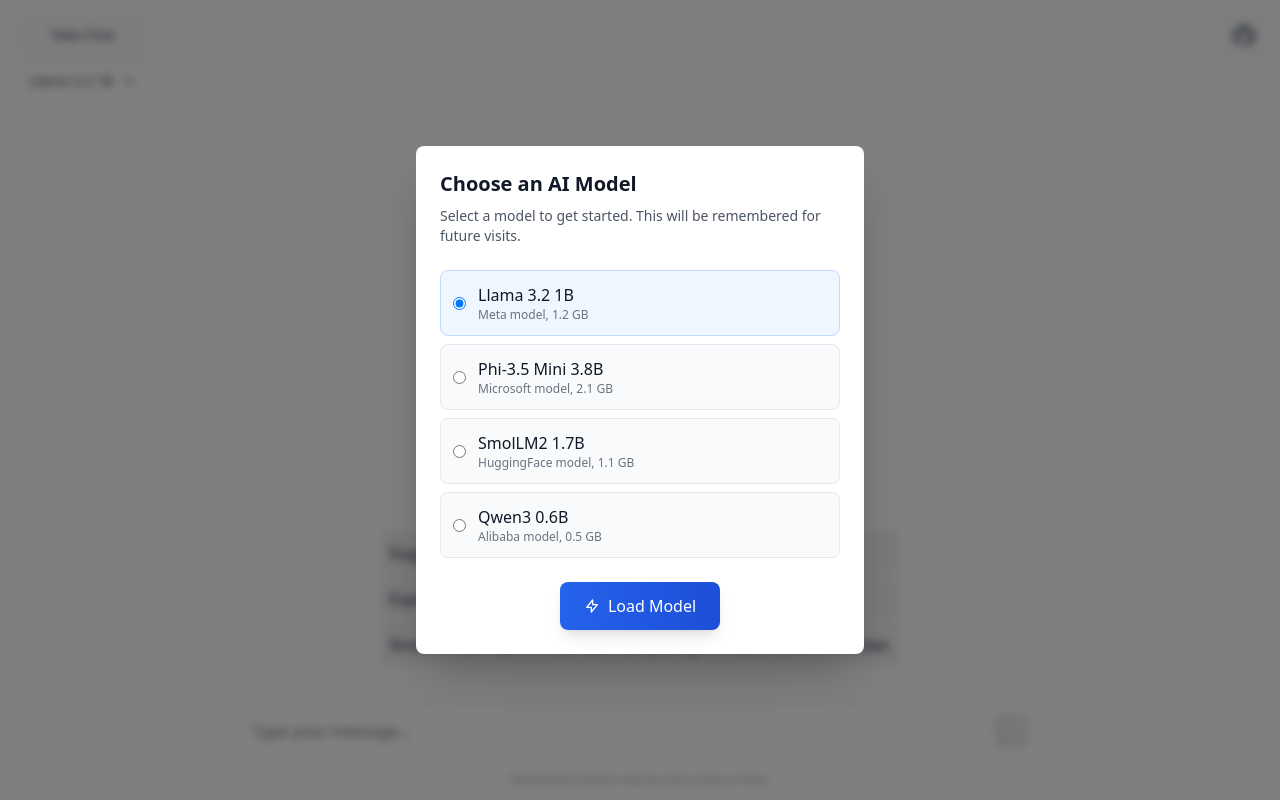
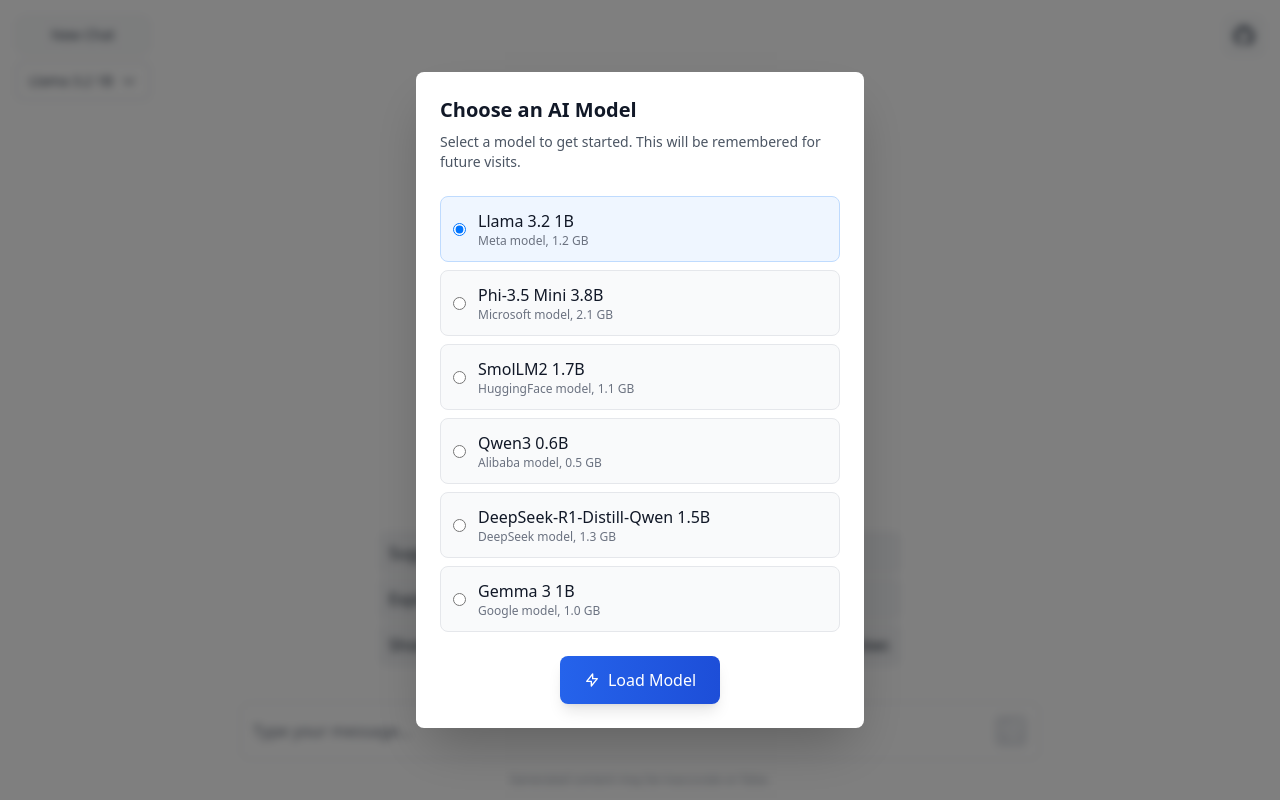
Before and after one commit to letmaik/privatgespraech, a React (Vite) app: page / in a window 1280 px wide. Built offline with nearby package versions, Linux system fonts and the light colour scheme.

Commit message:
more models & error handling

```diff
--- a/src/App.jsx
+++ b/src/App.jsx
@@ -4,7 +4,7 @@
 import SendIcon from "./components/icons/SendIcon";
 import StopIcon from "./components/icons/StopIcon";
 import GitHubIcon from "./components/icons/GitHubIcon";
-import ModelSelector from "./components/ModelSelector";
+import ModelSelector, { AVAILABLE_MODELS } from "./components/ModelSelector";
 import LoadingModal from "./components/LoadingModal";
 import ModelSelectionModal from "./components/ModelSelectionModal";
 
@@ -21,7 +21,16 @@
 
 function getStoredModel() {
   try {
-    return localStorage.getItem(STORAGE_KEY);
+    const stored = localStorage.getItem(STORAGE_KEY);
+
+    // Validate that the stored model still exists in available models
+    if (stored && !AVAILABLE_MODELS.find(model => model.url === stored)) {
+      console.warn(`Stored model ${stored} is no longer available, clearing from storage`);
+      localStorage.removeItem(STORAGE_KEY);
+      return null;
+    }
+
+    return stored;
   } catch (error) {
     console.warn('localStorage not available:', error);
     return null;
@@ -214,6 +223,28 @@
         case "error":
           setError(e.data.data);
           setStatus(null);
+          setIsRunning(false);
+          break;
+
+        case "unsupported_model":
+          // Handle case where stored model is no longer supported
+          console.warn(`Unsupported model detected: ${e.data.model_id}`);
+
+          // Clear the invalid model from localStorage
+          try {
+            localStorage.removeItem(STORAGE_KEY);
+          } catch (error) {
+            console.warn('Could not clear localStorage:', error);
+          }
+
+          // Reset states
+          setError(null);
+          setStatus(null);
+          setIsRunning(false);
+          setProgressItems([]);
+
+          // Show model selection modal to let user choose a new model
+          setShowModelSelectionModal(true);
           break;
       }
     };
--- a/src/components/ModelSelector.jsx
+++ b/src/components/ModelSelector.jsx
@@ -28,6 +28,20 @@
     description: 'Alibaba model, 0.5 GB',
     url: 'onnx-community/Qwen3-0.6B-ONNX',
     hasReasoningBlocks: true
+  },
+  {
+    id: 'deepseek-r1-distill-qwen-1.5b',
+    name: 'DeepSeek-R1-Distill-Qwen 1.5B',
+    description: 'DeepSeek model, 1.3 GB',
+    url: 'onnx-community/DeepSeek-R1-Distill-Qwen-1.5B-ONNX',
+    hasReasoningBlocks: true
+  },
+  {
+    id: 'gemma-3-1b',
+    name: 'Gemma 3 1B',
+    description: 'Google model, 1.0 GB',
+    url: 'onnx-community/gemma-3-1b-it-ONNX',
+    hasReasoningBlocks: false
   }
 ];
 
--- a/src/worker.js
+++ b/src/worker.js
@@ -29,6 +29,14 @@
         device: "webgpu",
       },
       "onnx-community/Qwen3-0.6B-ONNX": {
+        dtype: "q4f16",
+        device: "webgpu",
+      },
+      "onnx-community/DeepSeek-R1-Distill-Qwen-1.5B-ONNX": {
+        dtype: "q4f16",
+        device: "webgpu",
+      },
+      "onnx-community/gemma-3-1b-it-ONNX": {
         dtype: "q4f16",
         device: "webgpu",
       }
@@ -146,6 +154,7 @@
 }
 
 async function load(model_id) {
+  try {
     self.postMessage({
       status: "loading",
       data: "Loading model...",
@@ -167,6 +176,21 @@
     const inputs = tokenizer("a");
     await model.generate({ ...inputs, max_new_tokens: 1 });
     self.postMessage({ status: "ready" });
+  } catch (error) {
+    // Check if this is an unsupported model error
+    if (error.message && error.message.includes('Unsupported model:')) {
+      self.postMessage({
+        status: "unsupported_model",
+        data: error.toString(),
+        model_id: model_id
+      });
+    } else {
+      self.postMessage({
+        status: "error",
+        data: error.toString(),
+      });
+    }
+  }
 }
 // Listen for messages from the main thread
 self.addEventListener("message", async (e) => {
```
Lines whose indentation alone changed are shown as unchanged.
